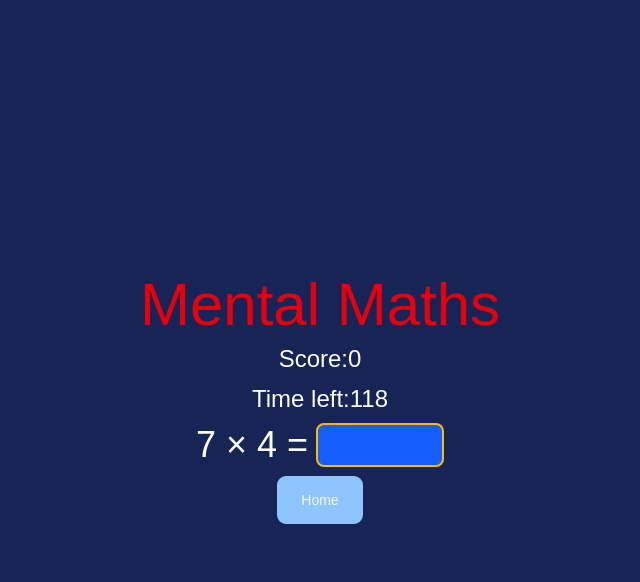
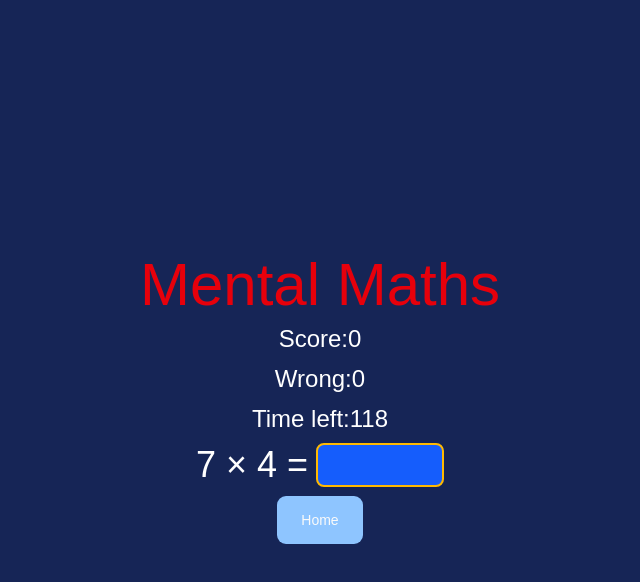
Before and after one commit to alexp990/mental-math-web, a React (Vite) app: page / in a window 1280 px wide. Both pictures are taken after a click on the button "Start Game". Shown: the top 582 px of the page, without its empty margins (320-960 px from the left). Built offline with nearby package versions, Linux system fonts and the light colour scheme.

Commit message:
made amount of wrong answers show on end screen

```diff
--- a/src/App.jsx
+++ b/src/App.jsx
@@ -18,11 +18,12 @@ function App() {
     division: { min1: 2, max1: 12, min2: 2, max2: 12 }
   });
 
-  const [finalScore, setFinalScore] = useState(0)
+  const [finalScore, setFinalScore] = useState(0);
+  const [finalWrong, setFinalWrong] = useState(0);
 
   // Hand-off actions
   const startGame = () => {
-    // Dont start if no game modes selected
+    // Don't start if no game modes selected
     if (selectedModes.length === 0) {
       alert("Please select at least one game mode before starting!");
       return;
@@ -30,8 +31,9 @@ function App() {
     setCurrentScreen('game');
   };
 
-  const endGame = (score) => {
+  const endGame = ({score,wrong}) => {
     setFinalScore(score);
+    setFinalWrong(wrong)
     setCurrentScreen('results');
   };
 
@@ -70,6 +72,7 @@ function App() {
       {currentScreen === "results" && (
         <ScoreScreen
           score={finalScore}
+          wrong={finalWrong}
           onGoHome={resetToHome}
         />
       )}
--- a/src/GameScreen.jsx
+++ b/src/GameScreen.jsx
@@ -10,6 +10,7 @@ export function GameScreen({ onGoHome, selectedModes, ranges, onGameOver, userTi
   const [answer, setAnswer] = useState("");
   const [flash, setFlash] = useState(null);
   const [score, setScore] = useState(0);
+  const [wrong, setWrong] = useState(0);
   const [time, setTime] = useState(userTime);
   const [elapsed, setElapsed] = useState(0);
   const [started, setStarted] = useState(false);
@@ -69,7 +70,7 @@ export function GameScreen({ onGoHome, selectedModes, ranges, onGameOver, userTi
             setFlash("");
             setCurrQuestion(generateQuestion());
             setAnswer("");
-            setScore(c => (c + 1));
+            setScore(s => (s + 1));
           }, 75);
 
         } else {
@@ -77,6 +78,7 @@ export function GameScreen({ onGoHome, selectedModes, ranges, onGameOver, userTi
           setTimeout(() => {
             setFlash("");
             setAnswer("");
+            setWrong(w =>(w+1));
           }, 75);
 
         }
@@ -97,7 +99,7 @@ export function GameScreen({ onGoHome, selectedModes, ranges, onGameOver, userTi
     const interval = setInterval(() => {
       setTime(t => {
         if (t <= 1) {
-          onGameOver(score);
+          onGameOver({score,wrong});
           setStarted(false);
           return 0;
         }
@@ -107,12 +109,13 @@ export function GameScreen({ onGoHome, selectedModes, ranges, onGameOver, userTi
     }, 1000);
     return () => clearInterval(interval);
 
-  }, [started, score, onGameOver])
+  }, [started, score, wrong, onGameOver])
 
   return (
     <div className='flex flex-col justify-center items-center gap-2 text-6xl text-red-600'>
       Mental Maths
       <div className="text-2xl text-white">Score:{score}</div>
+      <div className='text-2xl text-white'>Wrong:{wrong}</div>
       <div className="text-2xl text-white" >Time left:{time}</div>
       <div className='flex flex-row justify-center items-center gap-2 text-4xl text-white'>
         <div className='whitespace-nowrap '>
--- a/src/ScoreScreen.jsx
+++ b/src/ScoreScreen.jsx
@@ -1,10 +1,10 @@
 import { Button } from './components/ui/button';
-export function ScoreScreen({ score, onGoHome }) {
+export function ScoreScreen({ score, onGoHome, wrong }) {
   return (
     <div className='flex flex-col justify-center items-center gap-6'>
       <h1 className="text-green-700 text-8xl">Well Done</h1>
       <p className='text-4xl text-amber-400'>Your score: {score}</p>
-
+      <p className='text-4xl text-red-600'>Number of wrong answers: {wrong}</p>
       <Button className='bg-blue-300 hover:bg-blue-200 w-fit p-6' onClick={onGoHome}>Home</Button>
     </div>
   );
```
